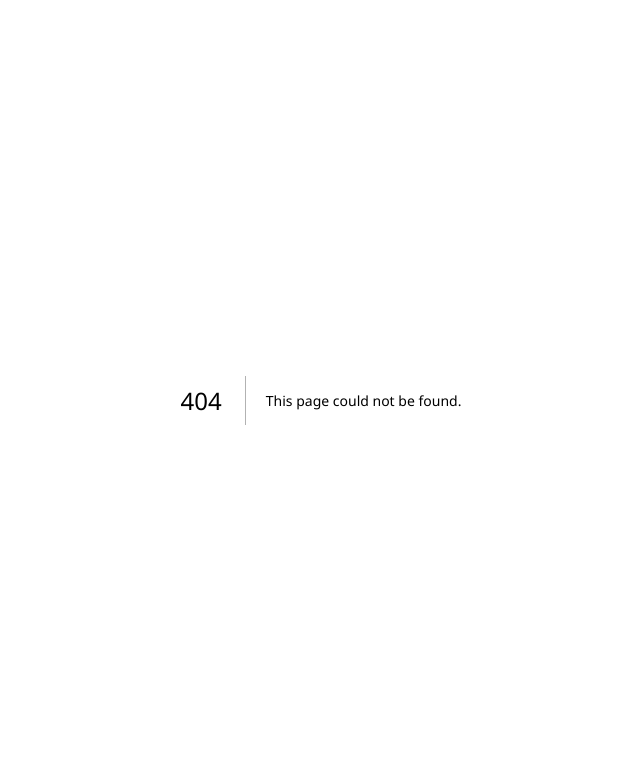
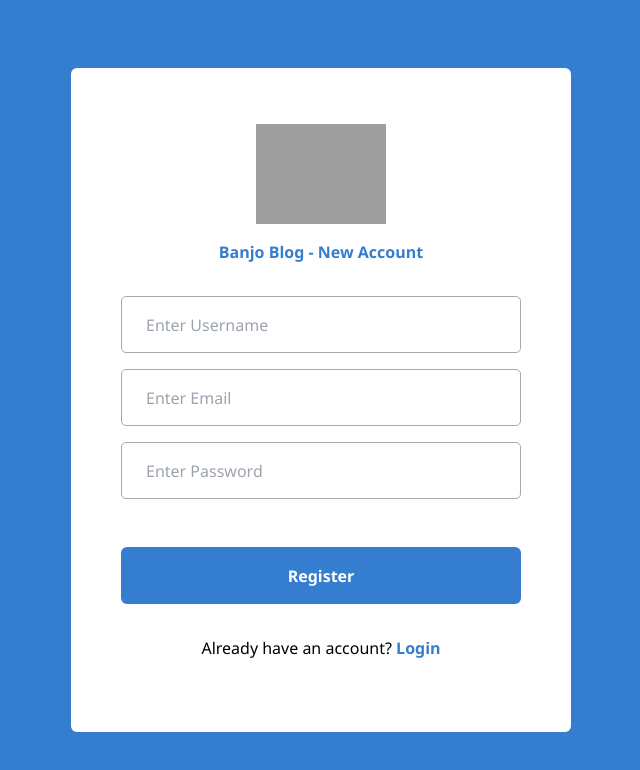
Before and after one commit to UNYUZIMFURA/banjoblog, a Next.js app: page /signup in a window 1280 px wide. Before the commit this address had no page. Shown: the top 770 px of the page, without its empty margins (319-959 px from the left). Built offline with nearby package versions, Linux system fonts and the light colour scheme; grey boxes are pictures that could not be loaded.

Commit message:
Feat: Establishing protected routes

```diff
--- a/package.json
+++ b/package.json
@@ -10,10 +10,13 @@
   },
   "dependencies": {
     "date-fns": "^3.6.0",
+    "dotenv": "^16.4.5",
+    "js-cookie": "^3.0.5",
     "next": "14.2.5",
     "react": "^18",
     "react-dom": "^18",
     "react-icons": "^5.2.1",
+    "react-toastify": "^10.0.5",
     "tailwind-scrollbar-hide": "^1.1.7",
     "uuid": "^10.0.0"
   },
--- /dev/null
+++ b/src/app/login/page.jsx
@@ -0,0 +1,113 @@
+"use client"
+import "react-toastify/dist/ReactToastify.css";
+import { ToastContainer, toast } from "react-toastify";
+import Cookies from "js-cookie";
+import Link from "next/link";
+import { useState } from "react";
+import { useRouter } from "next/navigation";
+
+
+const Login = () => {
+  const router = useRouter();
+  const [userData, setUserData] = useState({
+    email: "",
+    password: "",
+  });
+
+  const emailRegex = /^[^\s@]+@[^\s@]+\.[^\s@]+$/;
+
+  const handleSubmit = async (e) => {
+    e.preventDefault();
+    if (!userData.email || !userData.password) {
+      return toast.error("Email and password are required fields!");
+    }
+    if (!emailRegex.test(userData.email)) {
+      return toast.error("Please enter a valid email!");
+    }
+    try {
+      const res = await fetch("http://localhost:5000/api/v1/auth/users/login", {
+        method: "POST",
+        headers: {
+          "Content-Type": "application/json",
+        },
+        body: JSON.stringify(userData),
+      });
+
+      const data = await res.json();
+      if (data.success) {
+        toast.success(data.message);
+        return giveUserAccess();
+      }
+      return toast.error(data.message);
+    } catch (error) {
+     return toast.error("Server Error, Try again later!");
+    }
+  };
+
+  const giveUserAccess = () => {
+     Cookies.set("loggedIn", true);
+     router.push("/");
+     return toast.success("Logging In")
+  };
+
+  function handleChange(e) {
+    const { name, value } = e.target;
+    setUserData((prevUserData) => {
+      return {
+        ...prevUserData,
+        [name]: value,
+      };
+    });
+  }
+
+  return (
+    <div className="flex items-center justify-center w-screen h-screen p-2 bg-primary">
+      <div className="py-[2rem] w-screen max-w-[500px] flex flex-col gap-8 items-center bg-[white] px-6 rounded-md">
+        <div className="flex flex-col items-center">
+          <img
+            src={"/images/blog.png"}
+            className="h-[100px] w-[130px] cursor-pointer"
+            alt="Book Logo"
+          />
+          <h2 className="py-4 font-bold text-primary">Banjo Blog - Login</h2>
+        </div>
+        <form
+          className="flex flex-col gap-10 py-4 w-full max-w-[380px]"
+          onSubmit={handleSubmit}
+        >
+          <div className="flex flex-col gap-6">
+            <input
+              type="email"
+              onChange={handleChange}
+              name="email"
+              placeholder="Enter Email"
+              value={userData.email}
+              className="h-[58px] indent-6 text-black outline-none border-[#A3AAB4] w-full border rounded-[5px]"
+            />
+            <input
+              type="password"
+              onChange={handleChange}
+              name="password"
+              placeholder="Enter Password"
+              className="h-[58px] indent-6 text-black outline-none border-[#A3AAB4] w-full border rounded-[5px]"
+            />
+          </div>
+          <div className="flex flex-col items-center gap-6 py-10">
+            <button className="h-[55px] w-full text-[white] bg-primary rounded-md outline-none font-semibold">
+              Login
+            </button>
+            <span className="text-center text-gray">
+              Don't have an account?{" "}
+              <Link href="/signup" className="text-primary font-bold">
+                Signup
+              </Link>
+            </span>
+          </div>
+        </form>
+      </div>
+      <ToastContainer />
+    </div>
+  );
+};
+
+export default Login;
--- a/src/app/page.jsx
+++ b/src/app/page.jsx
@@ -1,3 +1,5 @@
+import "react-toastify/dist/ReactToastify.css";
+import { ToastContainer, toast } from "react-toastify";
 import ContentHolder from "../components/content/ContentHolder";
 import RightSideComponent from "../components/onside-compoents/RightSideComponent";
 import Sidebar from "../components/onside-compoents/Sidebar";
@@ -10,6 +12,7 @@ export default function Home() {
         <ContentHolder />
         <RightSideComponent />
       </div>
+      <ToastContainer />
     </main>
   );
 }
--- /dev/null
+++ b/src/app/signup/page.jsx
@@ -0,0 +1,122 @@
+"use client";
+import "react-toastify/dist/ReactToastify.css";
+import { ToastContainer, toast } from "react-toastify";
+import Cookies from "js-cookie";
+import Link from "next/link";
+import { useState } from "react";
+import { useRouter } from "next/navigation";
+
+const Signup = () => {
+  const router = useRouter();
+  const [userData, setUserData] = useState({
+    username: "",
+    email: "",
+    password: "",
+  });
+
+  const emailRegex = /^[^\s@]+@[^\s@]+\.[^\s@]+$/;
+
+  const handleSubmit = async (e) => {
+    console.log(userData);
+    e.preventDefault();
+    if (!userData.username || !userData.email || !userData.password) {
+      return toast.error("Fill all fields!");
+    }
+    if (!emailRegex.test(userData.email)) {
+      return toast.error("Please enter a valid email!");
+    }
+    if (userData.password.length < 8) {
+      return toast.error("Password must be at least 8 characters long!");
+    }
+    try {
+      const res = await fetch("http://localhost:5000/api/v1/auth/users", {
+        method: "POST",
+        headers: {
+          "Content-Type": "application/json",
+        },
+        body: JSON.stringify(userData),
+      });
+      const data = await res.json();
+      if (data.success) {
+        return giveUserAccess();
+      }
+    } catch (error) {
+     return toast.error("Server Error, Try again later!");
+    }
+  };
+
+  const giveUserAccess = () => {
+    Cookies.set("loggedIn", true);
+    router.push("/");
+    return toast.success("Account created!")
+  };
+
+  function handleChange(e) {
+    const { name, value } = e.target;
+    setUserData((prevUserData) => {
+      return {
+        ...prevUserData,
+        [name]: value,
+      };
+    });
+  }
+
+  return (
+    <div className="flex items-center justify-center w-screen h-screen p-2 bg-primary">
+      <div className="py-14 w-screen max-w-[500px] flex flex-col items-center bg-[white] px-6 rounded-md">
+        <img
+          src={"/images/random_2.jpg"}
+          className="h-[100px] w-[130px] cursor-pointer"
+          alt="Blog"
+        />
+        <h2 className="py-4 font-bold text-primary">
+          Banjo Blog - New Account
+        </h2>
+        <form
+          className="flex flex-col gap-8 py-4 w-full max-w-[400px]"
+          onSubmit={handleSubmit}
+          method="POST"
+        >
+          <div className="flex flex-col gap-4">
+            <input
+              type="text"
+              onChange={handleChange}
+              name="username"
+              placeholder="Enter Username"
+              value={userData.username}
+              className="h-[57px] indent-6 text-black outline-none border-[#A3AAB4] w-full border rounded-[5px]"
+            />
+            <input
+              type="email"
+              onChange={handleChange}
+              name="email"
+              placeholder="Enter Email"
+              className="h-[57px] indent-6 text-black outline-none border-[#A3AAB4] w-full border rounded-[5px]"
+            />
+            <input
+              type="password"
+              onChange={handleChange}
+              name="password"
+              placeholder="Enter Password"
+              className="h-[57px] indent-6 text-black outline-none border-[#A3AAB4] w-full border rounded-[5px]"
+            />
+          </div>
+          <button
+            className="h-[57px] mt-4 w-full text-[white] bg-primary rounded-md outline-none font-semibold"
+          >
+            Register
+          </button>
+          <span className="text-center text-gray">
+            Already have an account?{" "}
+            <Link href="/login" className="text-primary font-bold">
+              Login
+            </Link>
+          </span>
+        </form>
+      </div>
+      <ToastContainer />
+    </div>
+  );
+};
+
+export default Signup;
--- a/src/components/onside-compoents/Sidebar.jsx
+++ b/src/components/onside-compoents/Sidebar.jsx
@@ -1,3 +1,8 @@
+"use client"
+import Cookies from "js-cookie";
+import "react-toastify/dist/ReactToastify.css";
+import { ToastContainer, toast } from "react-toastify";
+import { useRouter } from "next/navigation";
 import { GoHomeFill } from "react-icons/go";
 import { LuCompass } from "react-icons/lu";
 import { VscBell } from "react-icons/vsc";
@@ -6,6 +11,7 @@ import { LuSettings } from "react-icons/lu";
 import { MdLogout } from "react-icons/md";
 
 const Sidebar = () => {
+  const router = useRouter()
   const links = [
     {
       content: "Home",
@@ -15,6 +21,13 @@ const Sidebar = () => {
     { content: "Notifications", icon: <VscBell size={22} /> },
     { content: "Messages", icon: <MdOutlineMail size={22} /> },
   ];
+
+  const logOut = () => {
+    Cookies.remove("loggedIn")
+    router.push("/login")
+    return toast.success("Logging out...")
+  }
+
   return (
     <div className="fixed hidden xl:flex flex-col justify-between py-8 px-4 w-[20rem] lg:w-[22rem] rounded-lg h-[50rem] top-10 bg-white">
       <div className="flex flex-col gap-8">
@@ -36,7 +49,7 @@ const Sidebar = () => {
           <LuSettings size={22} />
           <span className="font-semibold">Settings</span>
         </div>
-        <div className="hover:bg-primary transition hover:text-white flex items-center cursor-pointer gap-5 p-4 rounded-md">
+        <div onClick={logOut} className="hover:bg-primary transition hover:text-white flex items-center cursor-pointer gap-5 p-4 rounded-md">
           <MdLogout size={22} />
           <span className="font-semibold">Log out</span>
         </div>
```
Also changed, not shown: src/middleware.js (added, +19 -0 lines), public/images/blog.png (added), 1 other file (tests, documents, lock files or other folders).
